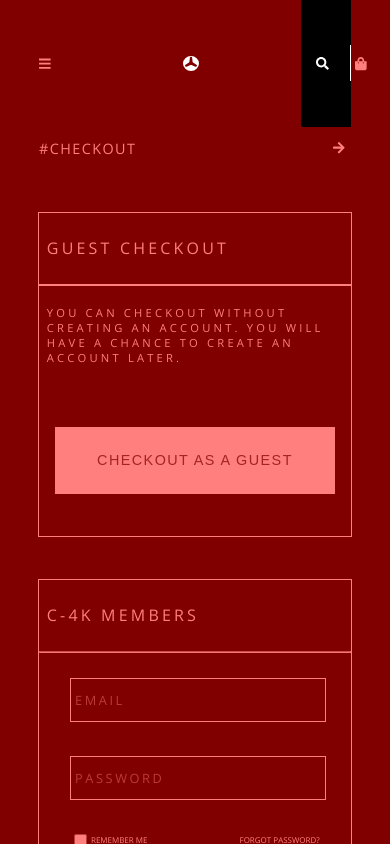
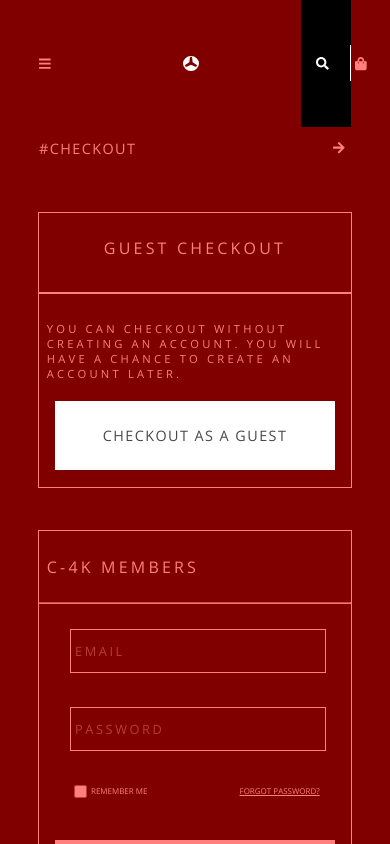
Before and after one commit to rociopiotti/c4k, a React (Create React App) app: page /checkout in a window 390 px wide. Shown: the top 844 px of the page. Built offline with nearby package versions, Linux system fonts and the light colour scheme.

Commit message:
Se quitan elementos innecesarios en componentes

```diff
--- a/src/components/BtnSingIn/BtnSingIn.js
+++ b/src/components/BtnSingIn/BtnSingIn.js
@@ -1,20 +1,12 @@
 import React from "react";
 import "./BtnSingIn.scss";
-
-// CONTEXT
-import PageManagerContext from "../../context/pageManager-context";
 
 // ROUTER
 import { Link } from "react-router-dom";
 
 class BtnSingIn extends React.Component {
-  static contextType = PageManagerContext;
 
-  handleSingIn() {
-    // TODO HACER QUE EN EL SLIDE SING IN NO LLEVE A
-    //PAYMENT SINO QUE DE INICIO DE SESION
-    this.context.onSectionBtn("paymentGateway");
-  }
+
   render() {
     return (
       <div className='btnSingIn'>
--- a/src/components/BtnSingIn/BtnSingIn.scss
+++ b/src/components/BtnSingIn/BtnSingIn.scss
@@ -1,13 +1,10 @@
 .btnSingIn {
   width: 90%;
   background-color: #ffffff;
-  border: none;
   color: #484848;
   font-size: 0.9em;
   padding: 3vh 0;
   letter-spacing: 0.1em;
-  -webkit-appearance: none;
-  border-radius: 0;
   margin: 5vh 0vw 5vh 5%;
   text-decoration: none;
   text-align: center;
@@ -15,7 +12,8 @@
     color: #484848;
     text-decoration: none;
   }
+  &:hover {
+    background-color: #c7c7c7;
+  }
+
 }
-.btnSingIn:hover {
-  background-color: #c7c7c7;
-}
--- a/src/components/CartSlide/CartSlide.js
+++ b/src/components/CartSlide/CartSlide.js
@@ -11,14 +11,9 @@ import BtnPromoCode from "../BtnPromoCode/BtnPromoCode";
 //CONTEXT
 import PageManagerContext from "../../context/pageManager-context";
 
-//ANIMATION
-import { Timeline, Back } from "gsap/gsap-core";
-
 //ROUTER
 import { Link } from "react-router-dom";
 
-// EASING
-const ease = Back.easeInOut;
 
 class CartSlide extends React.Component {
   static contextType = PageManagerContext;
@@ -90,9 +85,6 @@ class CartSlide extends React.Component {
     return <ul className='cartItemList'>{listItems}</ul>;
   }
 
-  createList() {
-
-  }
 
   render() {
     return (
--- a/src/components/CheckoutGuest/CheckoutGuest.js
+++ b/src/components/CheckoutGuest/CheckoutGuest.js
@@ -1,38 +1,24 @@
-import React from "react"
-import "./CheckoutGuest.scss"
+import React from "react";
+import "./CheckoutGuest.scss";
 
-// CONTEXT
-import PageManagerContext from "../../context/pageManager-context";
+import { Link } from "react-router-dom";
 
 class CheckoutGuest extends React.Component {
-  static contextType = PageManagerContext;
-
-  handleCheckOutGuest()  {
-    this.context.onSectionBtn("paymentGateway")
-
-  }
   render() {
-
     return (
-      <div className="checkoutGuestBox">
-        <div className="checkoutGuest">
+      <div className='checkoutGuestBox'>
         <h3>GUEST CHECKOUT</h3>
-          <hr className="separationLineCheckoutGuest"></hr>
+        <hr className='separationLineCheckoutGuest'></hr>
         <p>
           YOU CAN CHECKOUT WITHOUT CREATING AN ACCOUNT. YOU WILL HAVE A CHANCE
           TO CREATE AN ACCOUNT LATER.
         </p>
-          <button
-            onClick={() => {
-              this.handleCheckOutGuest()
-            }}
-            className="btnCheckoutGuest">
+        <Link to='/paymentgateway' className='btnCheckoutGuest'>
           CHECKOUT AS A GUEST
-          </button>
+        </Link>
       </div>
-      </div>
-    )
+    );
   }
 }
 
-export default CheckoutGuest
+export default CheckoutGuest;
--- a/src/components/CheckoutGuest/CheckoutGuest.scss
+++ b/src/components/CheckoutGuest/CheckoutGuest.scss
@@ -10,8 +10,7 @@
   align-items: center;
   justify-content: center;
   margin-top: 5vh;
-  .checkoutGuest {
-    width: 100%;
+
   h3 {
     font-size: 1em;
     font-weight: 400;
@@ -29,29 +28,32 @@
 
   .btnCheckoutGuest {
     width: 90%;
+    position: relative;
+    display: flex;
+    align-content: center;
+    justify-content: center;
     background-color: #ffffff;
-      border: none;
     color: #484848;
     font-size: 0.9em;
     padding: 3vh 0;
     letter-spacing: 0.1em;
-      -webkit-appearance: none;
-      border-radius: 0;
-      margin: 5vh 0vw 5vh 5%;
+    text-decoration: none;
+    text-align: center;
+    margin-bottom: 2vh;
+    a {
+      color: #484848;
+    }
     &:hover {
       background-color: #c7c7c7;
-      }
     }
   }
 }
 
 @media all and (max-width: 754px) {
   .checkoutGuestBox {
-    .checkoutGuest {
     p {
       font-size: 0.7em;
       padding: 1vh 2vw;
     }
   }
 }
-}
--- a/src/components/PaymentGateway/PaymentGateway.js
+++ b/src/components/PaymentGateway/PaymentGateway.js
@@ -19,15 +19,7 @@ class PaymentGateway extends React.Component {
   createList() {
     return (
       <div className='cartItemListBox'>
-        <ul className='cartItemList'>
-          <li className='cartItemElement'>
-            <CartItem />
-          </li>
 
-          {/* <li className="cartItemElement">
-            <CartItem />
-          </li> */}
-        </ul>
       </div>
     );
   }
```
Lines whose indentation alone changed are shown as unchanged.
